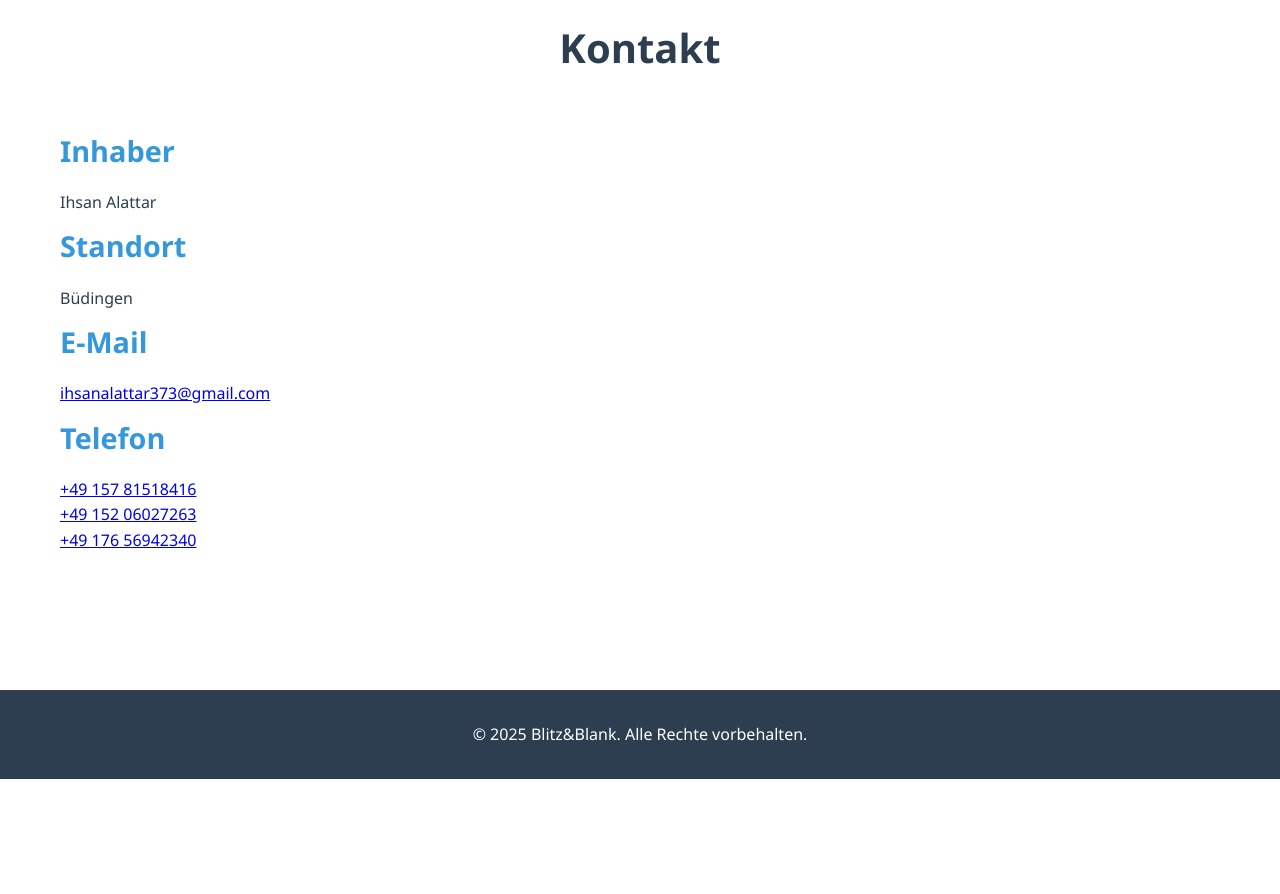
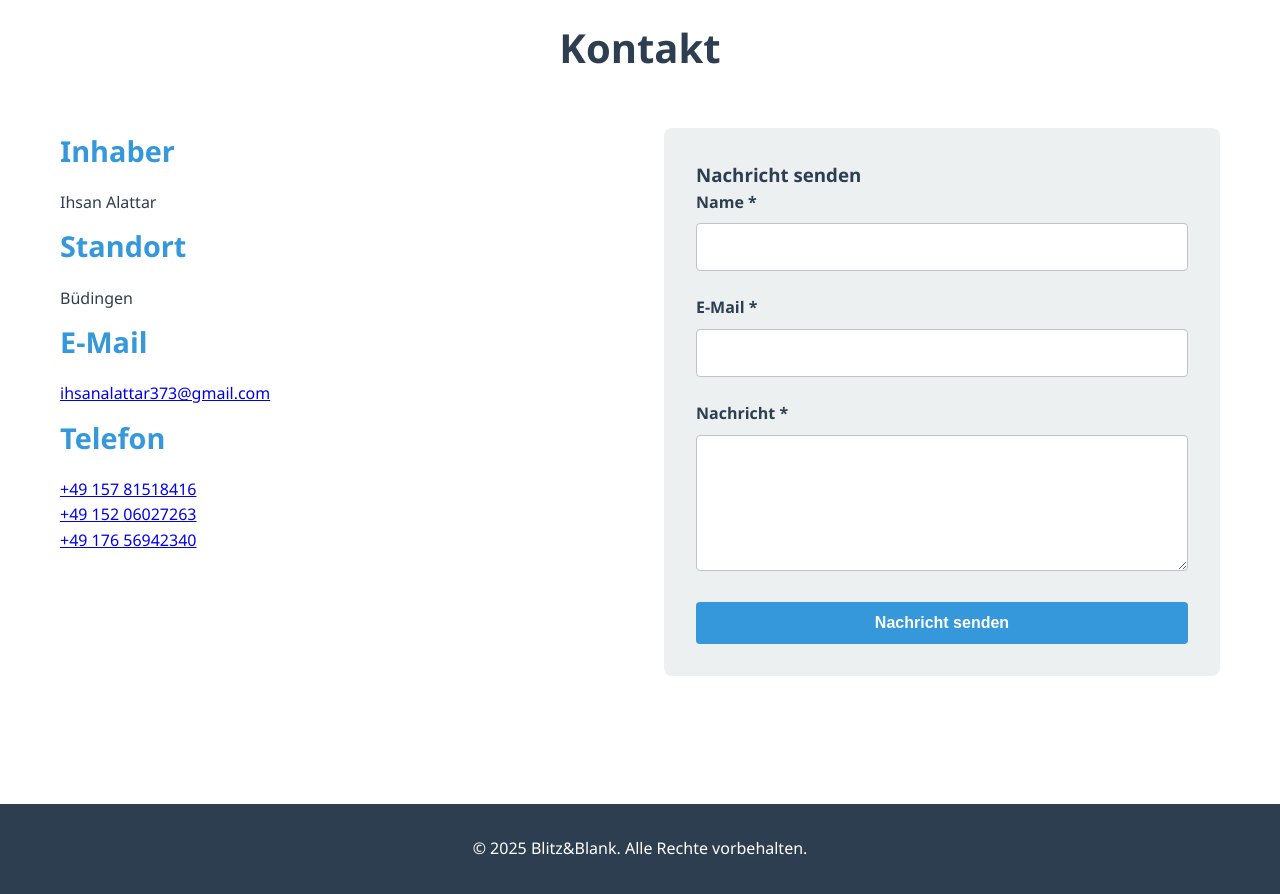
Before and after one commit to ihsanalattar2017/blitz-blank, a website: page public/index.html in a window 1280 px wide. Shown: the part 1560-2454 px from the top of the page. Before the commit the page ends 2339 px from the top, so only its background shows below. Drawn offline with Linux system fonts and the light colour scheme; no server answers.

Commit message:
Add contact form to the website

```diff
--- a/public/index.html
+++ b/public/index.html
@@ -62,6 +62,7 @@
     <section id="contact" class="contact">
         <div class="container">
             <h2>Kontakt</h2>
+            <div class="contact-content">
                 <div class="contact-info">
                     <div class="contact-item">
                         <h3>Inhaber</h3>
@@ -84,6 +85,25 @@
                         </p>
                     </div>
                 </div>
+                <div class="contact-form">
+                    <h3>Nachricht senden</h3>
+                    <form action="https://formspree.io/f/xyzqwert" method="POST">
+                        <div class="form-group">
+                            <label for="name">Name *</label>
+                            <input type="text" id="name" name="name" required>
+                        </div>
+                        <div class="form-group">
+                            <label for="email">E-Mail *</label>
+                            <input type="email" id="email" name="email" required>
+                        </div>
+                        <div class="form-group">
+                            <label for="message">Nachricht *</label>
+                            <textarea id="message" name="message" rows="5" required></textarea>
+                        </div>
+                        <button type="submit" class="submit-button">Nachricht senden</button>
+                    </form>
+                </div>
+            </div>
         </div>
     </section>
 
```
Lines whose indentation alone changed are shown as unchanged.
